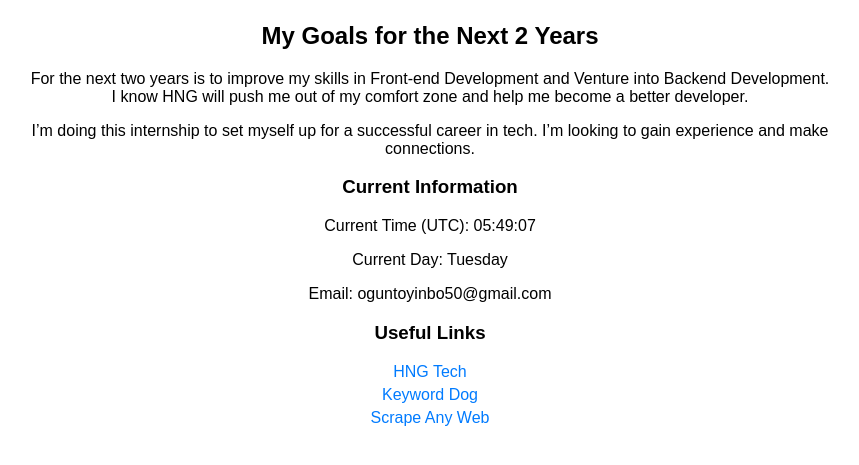
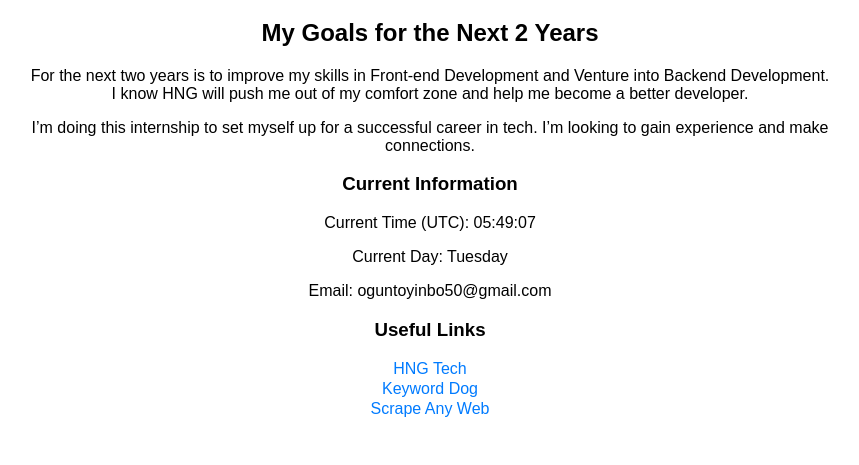
Before and after one commit to Vicsblu/HNG11, a plain HTML site: page index.html in a window 1280 px wide. Shown: the part 187-652 px from the top of the page, without its empty margins (210-1069 px from the left). Drawn offline with Linux system fonts and the light colour scheme.

Commit message:
style.css

```diff
--- a/style.css
+++ b/style.css
@@ -11,16 +11,16 @@ body {
 
 main {
     max-width: 800px;
-    padding: 5px;
+    padding: 2px;
 }
 
 section {
-    margin: 5px 0;
+    margin: 2px 0;
 }
 
 a {
     display: block;
-    margin: 5px 0;
+    margin: 2px 0;
     color: #007bff;
     text-decoration: none;
 }
```
